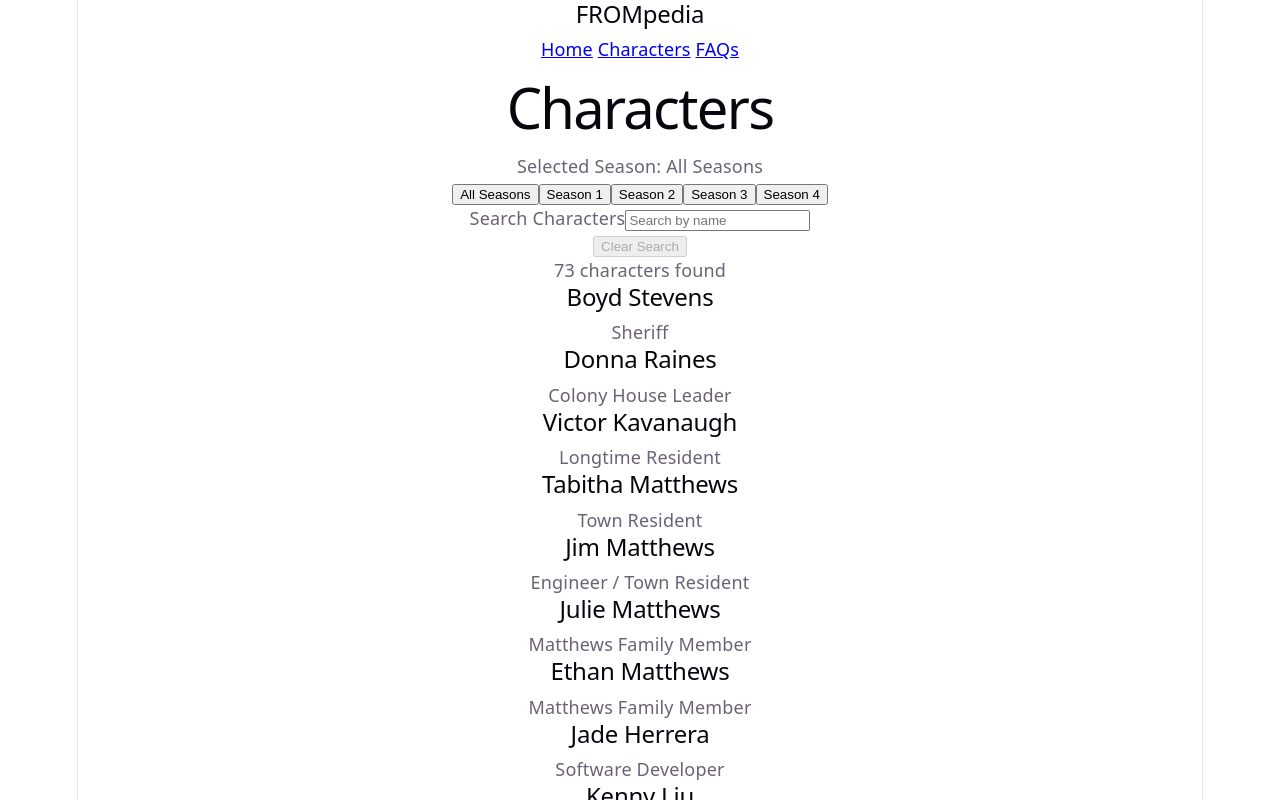
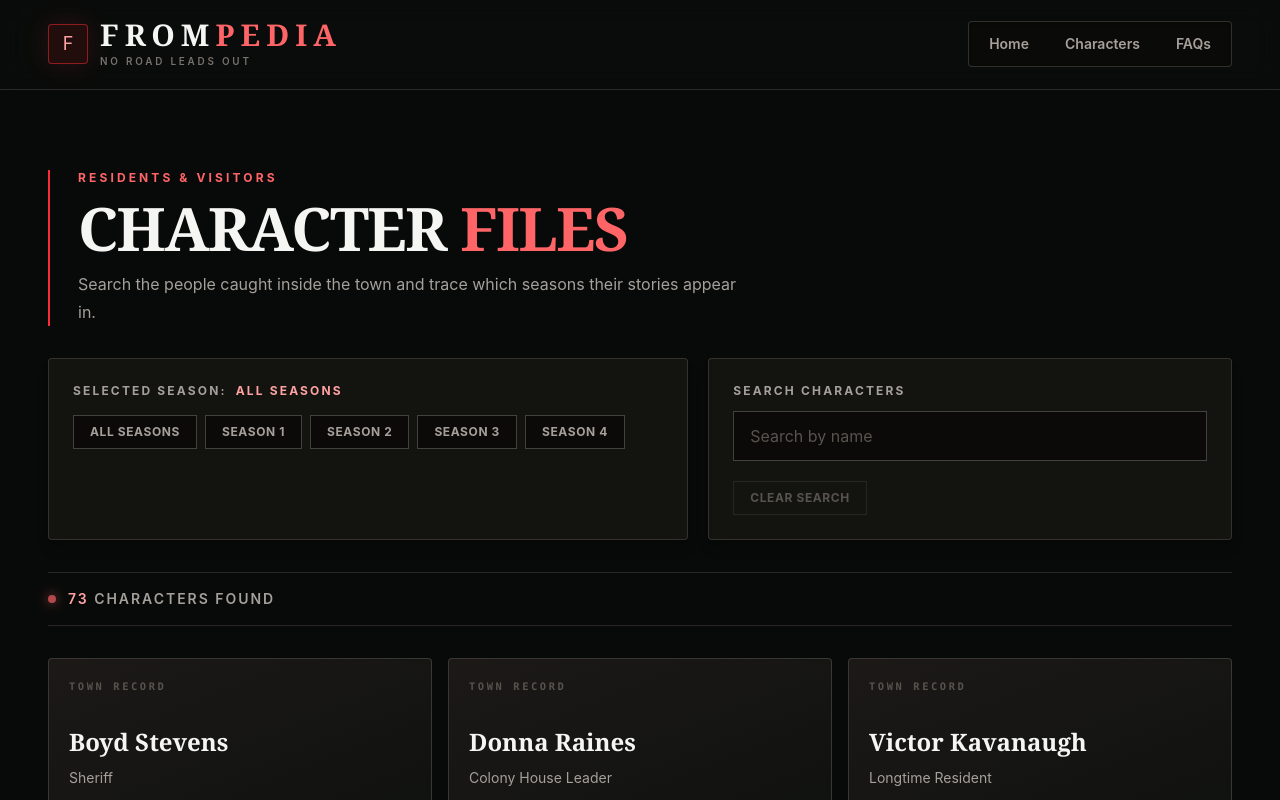
Before and after one commit to saminyc/FromPedia, a React (Vite) app: page /characters in a window 1280 px wide. Shown: the top 800 px of the page. Built offline with nearby package versions, Linux system fonts and the light colour scheme.

Commit message:
Tailwind CSS stylings performed with Netflix theme

```diff
--- a/package.json
+++ b/package.json
@@ -16,6 +16,7 @@
   },
   "devDependencies": {
     "@eslint/js": "^10.0.1",
+    "@tailwindcss/vite": "^4.3.3",
     "@types/node": "^24.19.2",
     "@types/react": "^19.3.0",
     "@types/react-dom": "^19.3.0",
@@ -24,6 +25,7 @@
     "eslint-plugin-react-hooks": "^7.1.1",
     "eslint-plugin-react-refresh": "^0.5.7",
     "globals": "^17.13.0",
+    "tailwindcss": "^4.3.3",
     "typescript": "~6.0.3",
     "typescript-eslint": "^8.71.2",
     "vite": "^8.3.4"
--- a/src/App.tsx
+++ b/src/App.tsx
@@ -5,18 +5,26 @@ import {FaqPage} from "./pages/FaqPage";
 
 function App() {
   return (
-    <div>
-      <header>
-        <h2>FROMpedia</h2>
+    <div className="min-h-screen overflow-x-hidden bg-[#080a09] text-stone-200 selection:bg-red-500/35 selection:text-red-100">
+      <header className="relative z-10 border-b border-stone-700/60 bg-[#0b0d0c]/90 px-5 py-5 backdrop-blur-md sm:px-8 lg:px-12">
+        <div className="mx-auto flex max-w-7xl flex-col gap-5 sm:flex-row sm:items-center sm:justify-between">
+          <Link to="/" className="group flex w-fit items-center gap-3" aria-label="FROMpedia home">
+            <span className="grid h-10 w-10 place-items-center rounded-sm border border-red-500/50 bg-red-500/10 text-lg text-red-300 shadow-[0_0_28px_rgba(239,68,68,0.16)] transition group-hover:border-red-300 group-hover:bg-red-500/20">F</span>
+            <div>
+              <h2 className="font-serif text-2xl font-black uppercase leading-none tracking-[0.2em] text-stone-100 sm:text-3xl">FROM<span className="text-red-400">pedia</span></h2>
+              <p className="mt-1 text-[0.62rem] font-semibold uppercase tracking-[0.28em] text-stone-500">No road leads out</p>
+            </div>
+          </Link>
 
-        <nav aria-label="Main navigation">
-          <Link to="/">Home</Link>{" "}
-          <Link to="/characters">Characters</Link>{" "}
-          <Link to="/faq">FAQs</Link>
-        </nav>
+          <nav aria-label="Main navigation" className="flex items-center gap-1 rounded-sm border border-stone-700/70 bg-stone-950/70 p-1 text-sm font-semibold text-stone-400 shadow-inner shadow-black/20">
+            <Link className="rounded-sm px-3 py-2 transition hover:bg-stone-800 hover:text-red-300 focus-visible:outline-2 focus-visible:outline-offset-2 focus-visible:outline-red-400 sm:px-4" to="/">Home</Link>
+            <Link className="rounded-sm px-3 py-2 transition hover:bg-stone-800 hover:text-red-300 focus-visible:outline-2 focus-visible:outline-offset-2 focus-visible:outline-red-400 sm:px-4" to="/characters">Characters</Link>
+            <Link className="rounded-sm px-3 py-2 transition hover:bg-stone-800 hover:text-red-300 focus-visible:outline-2 focus-visible:outline-offset-2 focus-visible:outline-red-400 sm:px-4" to="/faq">FAQs</Link>
+          </nav>
+        </div>
       </header>
 
-      <main>
+      <main className="relative mx-auto w-full max-w-7xl px-5 py-10 sm:px-8 sm:py-14 lg:px-12 lg:py-20">
         <Routes>
           <Route path="/" element={<HomePage />} />
           <Route path="/characters" element={<CharactersPage />} />
--- a/src/components/CharacterCard.tsx
+++ b/src/components/CharacterCard.tsx
@@ -5,9 +5,11 @@ type CharacterCardProps = {
 
 export function CharacterCard({ name, role }: CharacterCardProps) {
   return (
-    <article>
-      <h2>{name}</h2>
-      <p>{role}</p>
+    <article className="group relative overflow-hidden rounded-sm border border-stone-700/80 bg-gradient-to-br from-stone-900 to-[#10120f] p-5 transition duration-300 hover:-translate-y-1 hover:border-red-500/70 hover:shadow-xl hover:shadow-red-950/20">
+      <div className="absolute inset-y-0 left-0 w-1 bg-red-500/0 transition group-hover:bg-red-400" />
+      <span className="mb-8 block font-mono text-[0.65rem] font-bold uppercase tracking-[0.25em] text-stone-600">Town record</span>
+      <h2 className="font-serif text-2xl font-bold text-stone-100 transition group-hover:text-red-200">{name}</h2>
+      <p className="mt-2 text-sm leading-6 text-stone-400">{role}</p>
     </article>
   );
 }
--- a/src/components/CharacterSearch.tsx
+++ b/src/components/CharacterSearch.tsx
@@ -8,10 +8,10 @@ export function CharacterSearch({searchQuery,onSearchChange}: CharacterSearchPro
 
     return(
         <div>
-            <label htmlFor="character-search">
+            <label className="mb-3 block text-xs font-bold uppercase tracking-[0.18em] text-stone-400" htmlFor="character-search">
                 Search Characters
             </label>
-            <input type="text" id="character-search" name="character-search"
+            <input className="w-full border border-stone-700 bg-stone-950 px-4 py-3 text-stone-100 outline-none placeholder:text-stone-600 transition focus:border-red-400 focus:ring-2 focus:ring-red-400/20" type="text" id="character-search" name="character-search"
             placeholder="Search by name"
             value={searchQuery}
             onChange={(e)=>onSearchChange(e.target.value)}/>
--- a/src/components/SeasonFilter.tsx
+++ b/src/components/SeasonFilter.tsx
@@ -9,21 +9,22 @@ export function SeasonFilter({selectedSeason, onSeasonChange,}: SeasonFilterProp
 
     return (
         <div>
-            <p>
+            <p className="mb-4 text-xs font-bold uppercase tracking-[0.18em] text-stone-400">
                 Selected Season:{" "}
-                {selectedSeason === 0 ? "All Seasons" : selectedSeason}
+                <span className="ml-1 text-red-300">{selectedSeason === 0 ? "All Seasons" : selectedSeason}</span>
             </p>
 
-            {seasons.map((season) => {
+            <div className="flex flex-wrap gap-2">{seasons.map((season) => {
                 return (
                     <button
+                        className="border border-stone-700 bg-stone-950 px-3 py-2 text-xs font-bold uppercase tracking-wider text-stone-400 transition hover:border-red-500 hover:bg-red-500/10 hover:text-red-300 focus-visible:outline-2 focus-visible:outline-offset-2 focus-visible:outline-red-400 sm:px-4"
                         key={season}
                         onClick={() => onSeasonChange(season)}
                     >
                         {season === 0 ? "All Seasons" : `Season ${season}`}
                     </button>
                 );
-            })}
+            })}</div>
         </div>
     );
 }
--- a/src/index.css
+++ b/src/index.css
@@ -1,111 +1,13 @@
-:root {
-  --text: #6b6375;
-  --text-h: #08060d;
-  --bg: #fff;
-  --border: #e5e4e7;
-  --code-bg: #f4f3ec;
-  --accent: #aa3bff;
-  --accent-bg: rgba(170, 59, 255, 0.1);
-  --accent-border: rgba(170, 59, 255, 0.5);
-  --social-bg: rgba(244, 243, 236, 0.5);
-  --shadow:
-    rgba(0, 0, 0, 0.1) 0 10px 15px -3px, rgba(0, 0, 0, 0.05) 0 4px 6px -2px;
+@import "tailwindcss";
 
-  --sans: system-ui, 'Segoe UI', Roboto, sans-serif;
-  --heading: system-ui, 'Segoe UI', Roboto, sans-serif;
-  --mono: ui-monospace, Consolas, monospace;
-
-  font: 18px/145% var(--sans);
-  letter-spacing: 0.18px;
-  color-scheme: light dark;
-  color: var(--text);
-  background: var(--bg);
-  font-synthesis: none;
-  text-rendering: optimizeLegibility;
-  -webkit-font-smoothing: antialiased;
-  -moz-osx-font-smoothing: grayscale;
-
-  @media (max-width: 1024px) {
-    font-size: 16px;
-  }
+@theme {
+  --font-serif: Georgia, Cambria, "Times New Roman", Times, serif;
+  --font-mono: "SFMono-Regular", Consolas, "Liberation Mono", monospace;
 }
 
-@media (prefers-color-scheme: dark) {
-  :root {
-    --text: #9ca3af;
-    --text-h: #f3f4f6;
-    --bg: #16171d;
-    --border: #2e303a;
-    --code-bg: #1f2028;
-    --accent: #c084fc;
-    --accent-bg: rgba(192, 132, 252, 0.15);
-    --accent-border: rgba(192, 132, 252, 0.5);
-    --social-bg: rgba(47, 48, 58, 0.5);
-    --shadow:
-      rgba(0, 0, 0, 0.4) 0 10px 15px -3px, rgba(0, 0, 0, 0.25) 0 4px 6px -2px;
-  }
-
-  #social .button-icon {
-    filter: invert(1) brightness(2);
-  }
+@layer base {
+  * { box-sizing: border-box; }
+  html { background: #080a09; color-scheme: dark; }
+  body { min-width: 320px; margin: 0; background: radial-gradient(circle at 50% -30%, rgba(127, 29, 29, 0.24), transparent 42rem), #080a09; }
+  button, input { font: inherit; }
 }
-
-#root {
-  width: 1126px;
-  max-width: 100%;
-  margin: 0 auto;
-  text-align: center;
-  border-inline: 1px solid var(--border);
-  min-height: 100svh;
-  display: flex;
-  flex-direction: column;
-  box-sizing: border-box;
-}
-
-body {
-  margin: 0;
-}
-
-h1,
-h2 {
-  font-family: var(--heading);
-  font-weight: 500;
-  color: var(--text-h);
-}
-
-h1 {
-  font-size: 56px;
-  letter-spacing: -1.68px;
-  margin: 32px 0;
-  @media (max-width: 1024px) {
-    font-size: 36px;
-    margin: 20px 0;
-  }
-}
-h2 {
-  font-size: 24px;
-  line-height: 118%;
-  letter-spacing: -0.24px;
-  margin: 0 0 8px;
-  @media (max-width: 1024px) {
-    font-size: 20px;
-  }
-}
-p {
-  margin: 0;
-}
-
-code,
-.counter {
-  font-family: var(--mono);
-  display: inline-flex;
-  border-radius: 4px;
-  color: var(--text-h);
-}
-
-code {
-  font-size: 15px;
-  line-height: 135%;
-  padding: 4px 8px;
-  background: var(--code-bg);
-}
--- a/src/pages/CharactersPage.tsx
+++ b/src/pages/CharactersPage.tsx
@@ -21,39 +21,39 @@ export function CharactersPage() {
   });
 
   return (
-    <section>
-      <h1>Characters</h1>
+    <section className="space-y-8">
+      <div className="border-l-2 border-red-500 pl-5 sm:pl-7">
+        <p className="mb-3 text-xs font-bold uppercase tracking-[0.26em] text-red-400">Residents &amp; visitors</p>
+        <h1 className="font-serif text-5xl font-black uppercase tracking-tight text-stone-100 sm:text-6xl">Character <span className="text-red-400">Files</span></h1>
+        <p className="mt-3 max-w-2xl leading-7 text-stone-400">Search the people caught inside the town and trace which seasons their stories appear in.</p>
+      </div>
 
-      <SeasonFilter
-        selectedSeason={selectedSeason}
-        onSeasonChange={setSelectedSeason}
-      />
+      <div className="grid gap-5 lg:grid-cols-[1.1fr_0.9fr]">
+        <div className="rounded-sm border border-stone-700/70 bg-stone-900/60 p-5 shadow-lg shadow-black/15 sm:p-6">
+          <SeasonFilter selectedSeason={selectedSeason} onSeasonChange={setSelectedSeason} />
+        </div>
 
-      <CharacterSearch
-        searchQuery={searchQuery}
-        onSearchChange={setSearchQuery}
-      />
+        <div className="rounded-sm border border-stone-700/70 bg-stone-900/60 p-5 shadow-lg shadow-black/15 sm:p-6">
+          <CharacterSearch searchQuery={searchQuery} onSearchChange={setSearchQuery} />
+          <button className="mt-5 border border-stone-600 px-4 py-2 text-xs font-bold uppercase tracking-wider text-stone-300 transition hover:border-red-500/70 hover:text-red-300 disabled:cursor-not-allowed disabled:border-stone-800 disabled:text-stone-600" type="button" onClick={() => setSearchQuery("")} disabled={searchQuery.length === 0}>
+            Clear Search
+          </button>
+        </div>
+      </div>
 
-      <button
-        type="button"
-        onClick={() => setSearchQuery("")}
-        disabled={searchQuery.length === 0}
-      >
-        Clear Search
-      </button>
-
-      <p>{filteredCharacters.length} characters found</p>
+      <div className="flex items-center gap-3 border-y border-stone-800 py-4">
+        <span className="h-2 w-2 animate-pulse rounded-full bg-red-400 shadow-[0_0_12px_rgba(248,113,113,0.9)]" />
+        <p className="text-sm font-semibold uppercase tracking-[0.14em] text-stone-400"><span className="text-red-300">{filteredCharacters.length}</span> characters found</p>
+      </div>
 
       {filteredCharacters.length === 0 ? (
-        <p>No characters found. Try another name or season.</p>
+        <p className="border border-dashed border-stone-700 bg-stone-900/50 px-6 py-12 text-center text-stone-400">No characters found. Try another name or season.</p>
       ) : (
-        filteredCharacters.map((character) => (
-          <CharacterCard
-            key={character.id}
-            name={character.name}
-            role={character.role}
-          />
-        ))
+        <div className="grid gap-4 sm:grid-cols-2 xl:grid-cols-3">
+          {filteredCharacters.map((character) => (
+            <CharacterCard key={character.id} name={character.name} role={character.role} />
+          ))}
+        </div>
       )}
     </section>
   );
--- a/src/pages/FaqPage.tsx
+++ b/src/pages/FaqPage.tsx
@@ -2,7 +2,7 @@ import {FaqSection} from "../components/FaqSection";
 
 export function FaqPage() {
   return (
-    <section>
+    <section className="mx-auto max-w-4xl">
       <FaqSection />
     </section>
   );
--- a/src/pages/HomePage.tsx
+++ b/src/pages/HomePage.tsx
@@ -1,11 +1,21 @@
 export function HomePage() {
   return (
-    <section>
-      <h1>Welcome to FROMpedia</h1>
-      <p>
+    <section className="relative isolate flex min-h-[calc(100svh-11rem)] items-center overflow-hidden rounded-sm border border-stone-700/70 bg-[#10120f] px-6 py-16 shadow-2xl shadow-black/40 sm:px-12 lg:px-20">
+      <div className="pointer-events-none absolute inset-0 -z-10 bg-[radial-gradient(circle_at_75%_20%,rgba(153,27,27,0.28),transparent_28%),radial-gradient(circle_at_15%_80%,rgba(69,10,10,0.32),transparent_32%),linear-gradient(135deg,rgba(17,24,19,0.4),rgba(4,6,5,0.85))]" />
+      <div className="pointer-events-none absolute inset-x-0 bottom-0 -z-10 h-3/5 bg-[linear-gradient(to_top,rgba(3,5,4,0.9),transparent),repeating-linear-gradient(90deg,transparent_0,transparent_48px,rgba(248,113,113,0.045)_49px,transparent_50px)]" />
+      <div className="max-w-3xl">
+        <p className="mb-5 flex items-center gap-3 text-xs font-bold uppercase tracking-[0.3em] text-red-400 before:h-px before:w-10 before:bg-red-400/70">Welcome to the town</p>
+        <h1 className="max-w-2xl font-serif text-5xl font-black uppercase leading-[0.9] tracking-tight text-stone-100 drop-shadow-[0_5px_20px_rgba(0,0,0,0.85)] sm:text-7xl lg:text-8xl">Welcome to <span className="text-red-400">FROM</span>pedia</h1>
+        <p className="mt-7 max-w-xl text-lg leading-8 text-stone-300 sm:text-xl">
         Explore the characters, episodes,
         and mysteries of FROM.
-      </p>
+        </p>
+        <div className="mt-10 flex flex-wrap gap-3 text-xs font-semibold uppercase tracking-[0.16em] text-stone-400">
+          <span className="border border-stone-600 bg-stone-950/70 px-4 py-3">Enter if you dare</span>
+          <span className="border border-red-700/50 bg-red-950/30 px-4 py-3 text-red-300">Now streaming on Netflix</span>
+          <span className="border border-stone-700 bg-stone-950/70 px-4 py-3">Field notes: ongoing</span>
+        </div>
+      </div>
     </section>
   );
 };
--- a/vite.config.ts
+++ b/vite.config.ts
@@ -1,7 +1,8 @@
 import react from '@vitejs/plugin-react'
+import tailwindcss from '@tailwindcss/vite'
 import { defineConfig } from 'vite'
 
 // https://vite.dev/config/
 export default defineConfig({
-  plugins: [react()],
+  plugins: [react(), tailwindcss()],
 })
```
Also changed, not shown: src/components/FaqItem.tsx (+4 -3 lines), src/components/FaqSection.tsx (+10 -10 lines), 1 other file (tests, documents, lock files or other folders).
